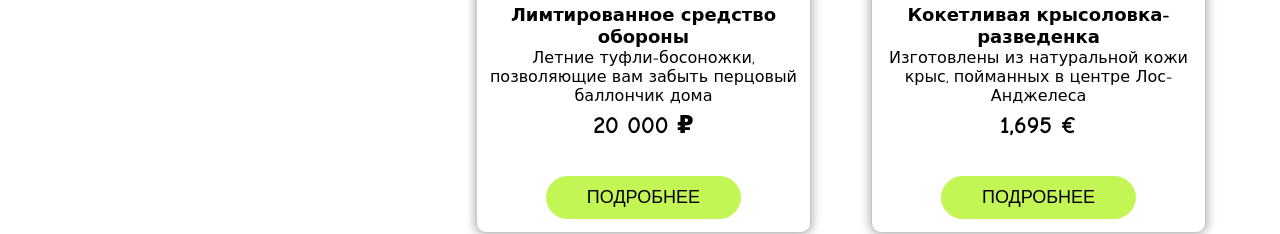
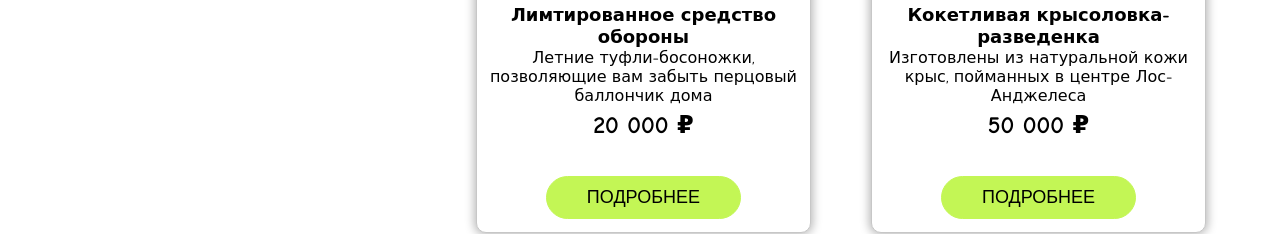
Before and after one commit to alekrttt/sneakerr.github.io, a plain HTML site: page pages/catalog.html in a window 1280 px wide. Shown: the part 1806-2040 px from the top of the page. Drawn offline with Linux system fonts and the light colour scheme.

Commit message:
Update catalog.html

```diff
--- a/pages/catalog.html
+++ b/pages/catalog.html
@@ -134,7 +134,7 @@
                         src="https://i.postimg.cc/RCcFCGjm/image-23.png">
                     <h3>Кокетливая крысоловка-разведенка</h3>
                     <p>Изготовлены из натуральной кожи крыс, пойманных в центре Лос-Анджелеса</p>
-                    <h2>1,695 €</h2>
+                    <h2>50 000 ₽</h2>
                     <button><a href="../pages/card_mish.html">ПОДРОБНЕЕ</a></button>
                 </div>
             </div>
```
